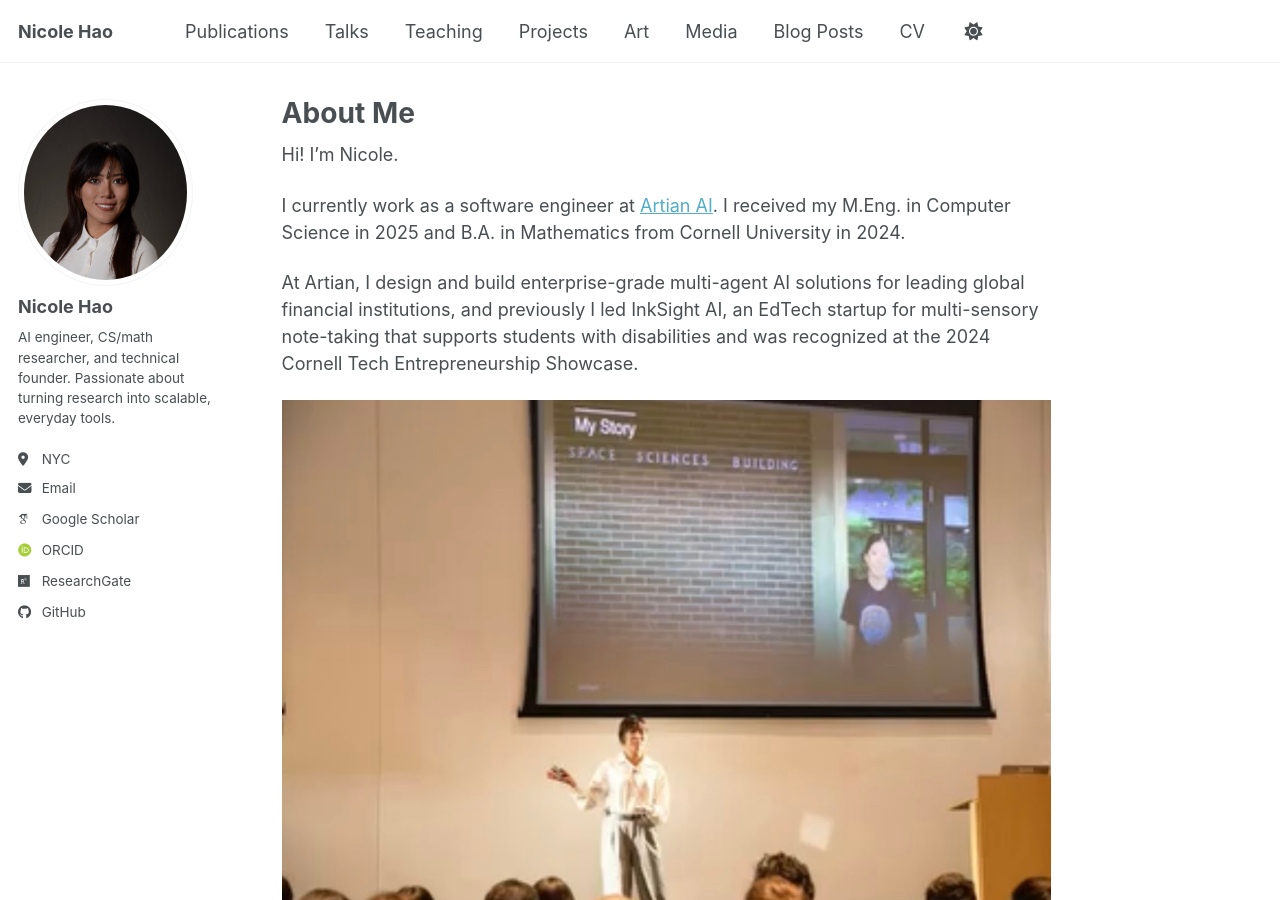
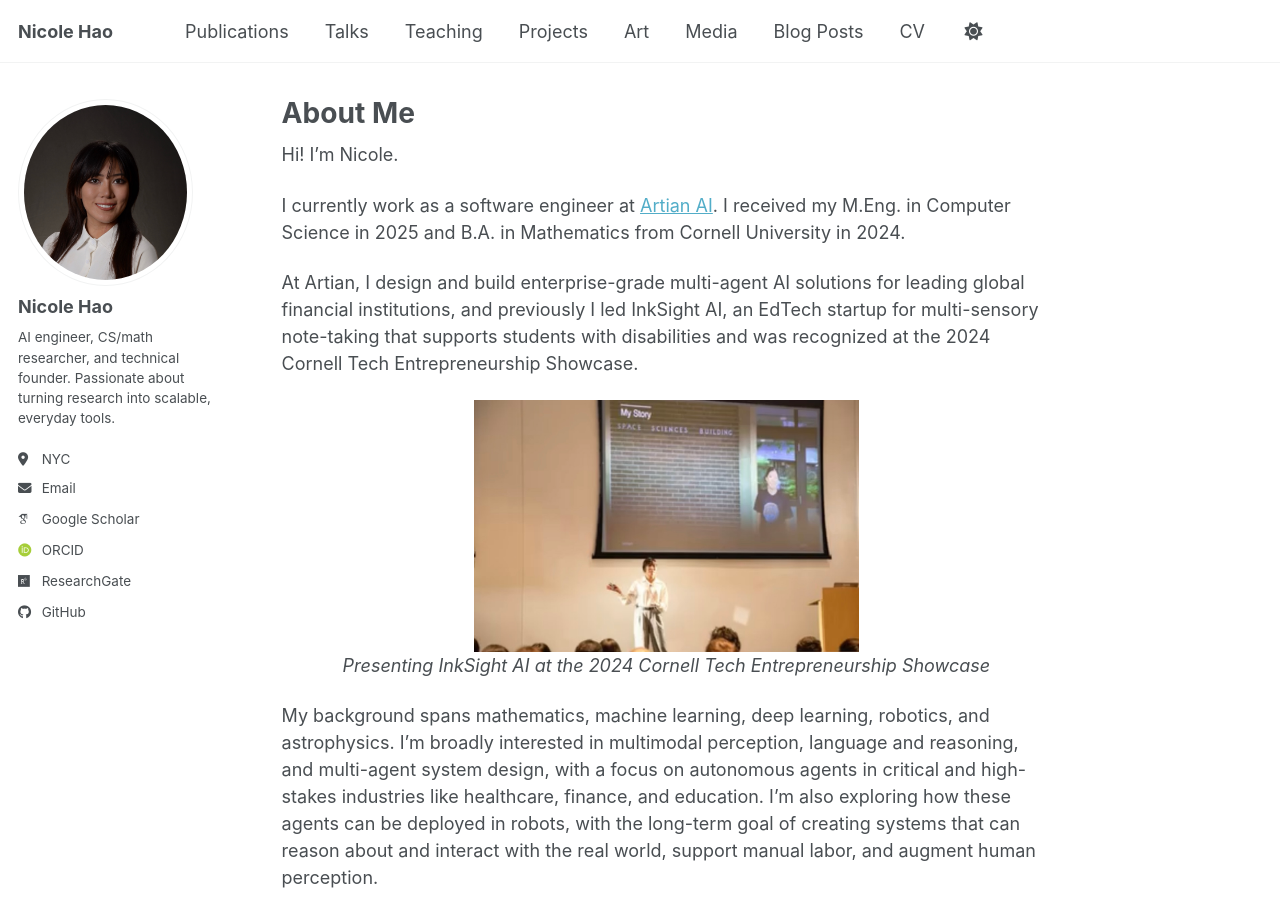
Before and after one commit to nicolehao34/nicolehao34.github.io, a Jekyll site: the page built from _pages/about.md, in a window 1280 px wide and 900 px high. Built offline with Jekyll 4.4.1, drawn with Linux system fonts in a browser that asks for light colours; some web fonts are replaced; a script bundle is joined from its source files by our own code; library files that are not in the unit come from our copies.

Commit message:
reduce image size using html block

```diff
--- a/_pages/about.md
+++ b/_pages/about.md
@@ -10,10 +10,12 @@ Hi! I’m Nicole.
 
 I currently work as a software engineer at [Artian AI](https://artian.ai). I received my M.Eng. in Computer Science in 2025 and B.A. in Mathematics from Cornell University in 2024.
 
- At Artian, I design and build enterprise-grade multi-agent AI solutions for leading global financial institutions, and previously I led InkSight AI, an EdTech startup for multi-sensory note-taking that supports students with disabilities and was recognized at the 2024 Cornell Tech Entrepreneurship Showcase.
+At Artian, I design and build enterprise-grade multi-agent AI solutions for leading global financial institutions, and previously I led InkSight AI, an EdTech startup for multi-sensory note-taking that supports students with disabilities and was recognized at the 2024 Cornell Tech Entrepreneurship Showcase.
 
- ![Cornell Tech Entrepreneurship Showcase, "InkSight": Empowering All Learners with AI](/images/pitch.jpg)
- *Presenting InkSight AI at the 2024 Cornell Tech Entrepreneurship Showcase*
+<p align="center">
+  <img src="/images/pitch.jpg" alt="Cornell Tech Entrepreneurship Showcase, InkSight: Empowering All Learners with AI" width="50%"><br>
+  <em>Presenting InkSight AI at the 2024 Cornell Tech Entrepreneurship Showcase</em>
+</p>
 
 My background spans mathematics, machine learning, deep learning, robotics, and astrophysics. I’m broadly interested in multimodal perception, language and reasoning, and multi-agent system design, with a focus on autonomous agents in critical and high-stakes industries like healthcare, finance, and education. I’m also exploring how these agents can be deployed in robots, with the long-term goal of creating systems that can reason about and interact with the real world, support manual labor, and augment human perception.
 
```
